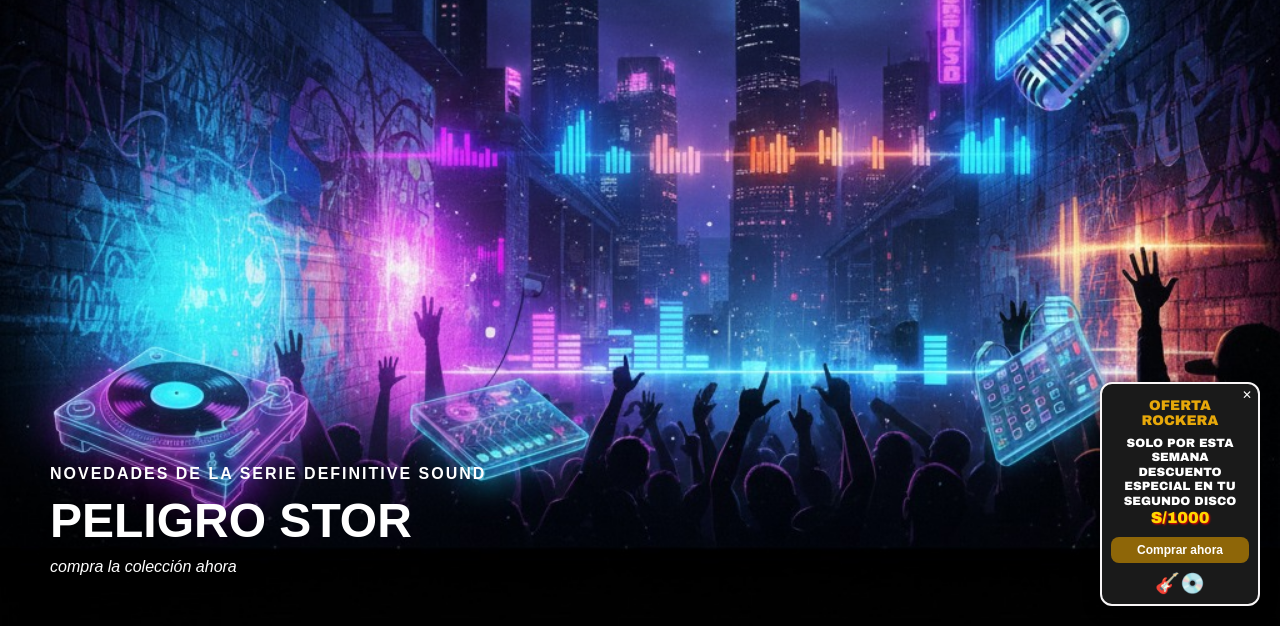
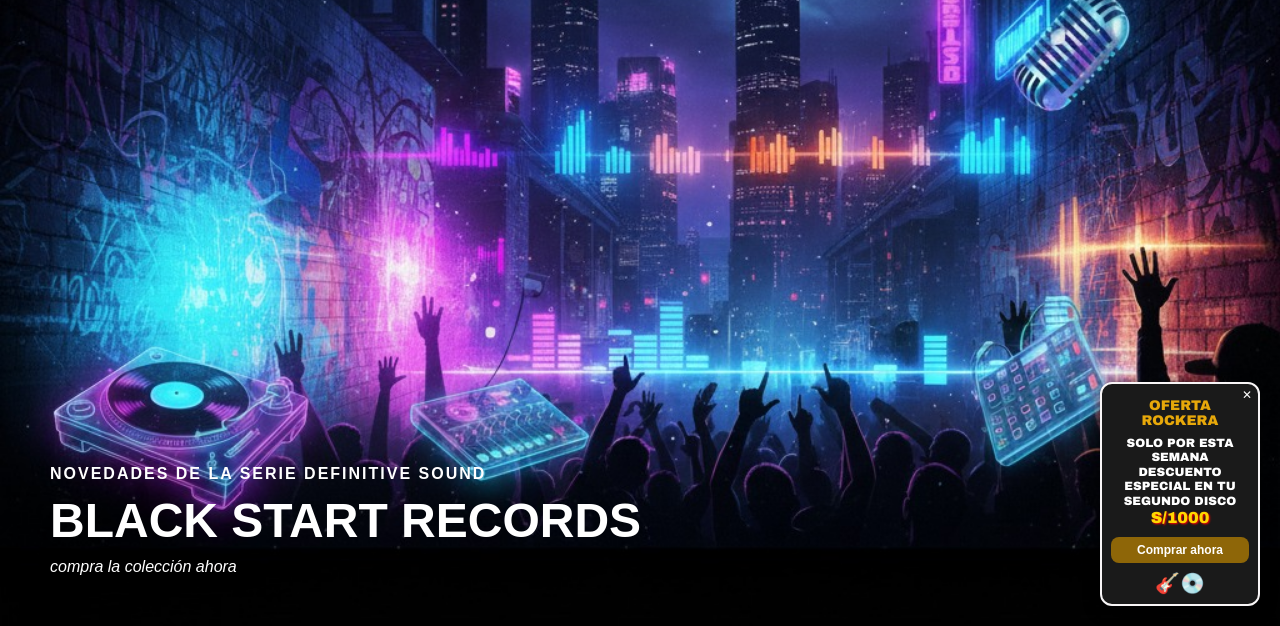
Before and after one commit to StudioWeb2000/disqueramusical, a plain HTML site: page index.html in a window 1280 px wide. Shown: the part 174-800 px from the top of the page. Drawn offline with Linux system fonts and the light colour scheme.

Commit message:
Update index.html

```diff
--- a/index.html
+++ b/index.html
@@ -301,7 +301,7 @@ header {
 
   <div class="banner-text">
     <h4>NOVEDADES DE LA SERIE DEFINITIVE SOUND</h4>
-    <h1>PELIGRO STOR</h1>
+    <h1>black start records</h1>
     <p>compra la colección ahora</p>
   </div>
 </section>
```
